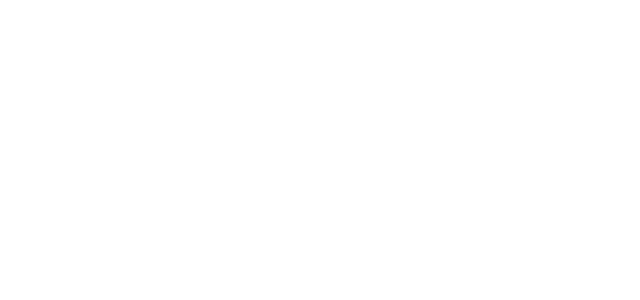
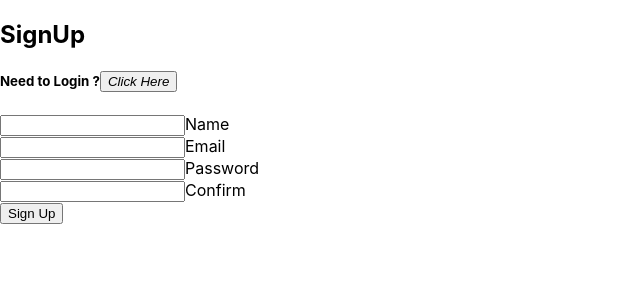
Before and after one commit to Orlandouchiha425/authentication, a React (Create React App) app: page / in a window 1280 px wide. Before the commit this address had no page. Shown: the top 300 px of the page, without its empty margins (0-640 px from the left). Built offline with nearby package versions, Linux system fonts and the light colour scheme.

Commit message:
fixed sign up and login forms

```diff
--- a/src/components/App/App.js
+++ b/src/components/App/App.js
@@ -1,8 +1,10 @@
-import React, { useState } from 'react';
-import SignUpForm from '../SignUpForm/SignUpForm';
-import { getUser } from '../../utilities/users-service';
+import React, { useState } from "react";
+import SignUpForm from "../SignUpForm/SignUpForm";
+import LoginForm from "../LoginForm/LoginForm";
+import { getUser } from "../../utilities/users-service";
 import { Routes, Route } from "react-router-dom";
-import Home from '../Home/Home';
+import UserLogOut from "../Logout/Logout";
+import Home from "../Home/Home";
 
 function App() {
   const [user, setUser] = useState(getUser());
@@ -10,11 +12,26 @@
   return (
     <div className="App">
       <Routes>
-        {user ?
-          <Route path="/" element={<Home setUser={setUser}/>}/>
-          :
-          <Route path="/signup" element={<SignUpForm setUser={setUser} user={user}/>}/>
-        }
+        {user ? (
+          <>
+            <Route path="/home" element={<Home setUser={setUser} />} />
+            <Route path='/logout' element = {<UserLogOut user={user} setUser={setUser}/>}/>
+
+          </>
+        ) : (
+          <>
+            <Route
+              path="/signup"
+              element={<SignUpForm setUser={setUser} user={user} />}
+            />
+            <Route
+              path="/login"
+              element={<LoginForm setUser={setUser} user={user} />}
+            />
+              <Route path="/*"  element={<SignUpForm  setUser={setUser} user={user}/>}/>
+
+          </>
+        )}
       </Routes>
     </div>
   );
--- a/src/components/Home/Home.jsx
+++ b/src/components/Home/Home.jsx
@@ -1,8 +1,9 @@
 import React from 'react'
-
 function Home() {
   return (
+    <>
     <div>Welcome Home!</div>
+    </>
   )
 }
 
--- /dev/null
+++ b/src/components/LoginForm/LoginForm.jsx
@@ -0,0 +1,42 @@
+import { useState } from 'react';
+import * as userService from '../../utilities/users-service';
+
+
+export default function LoginForm ({ setUser }) {
+    const [credentials, setCredentials ] = useState({
+        email: '',
+        password: ''
+    })
+    const [ error, setError ] = useState('')
+
+    const handleChange = (evt) => {
+        setCredentials({ ...credentials, [evt.target.name]: evt.target.value });
+        setError('');
+    }
+
+    const handleSubmit = async (evt) => {
+        evt.preventDefault()
+        try{
+            const user = await userService.login(credentials);
+            setUser(user)
+        }catch(error){
+            setError(error.message)
+        }
+    }
+
+return (
+    <div>
+        <div className="form-container">
+        <form autoComplete="off" onSubmit={handleSubmit}>
+            <label>Email</label>
+            <input type="email" name="email" value={credentials.email} onChange={handleChange} required />
+            <label>Password</label>
+            <input type="password" name="password" value={credentials.password} onChange={handleChange} required />
+            <button type="submit">LOG IN</button>
+        </form>
+        </div>
+        <h1 className="error-message">&nbsp;{error}</h1>
+    </div>
+)
+
+}
--- a/src/components/Logout/Logout.js
+++ b/src/components/Logout/Logout.js
@@ -1,9 +1,21 @@
-import React from 'react'
-
-function Logout() {
-  return (
-    <div>Logout</div>
-  )
+import { logout } from '../../utilities/users-service';
+// import styles from "./LogOut.module.css"
+export default function UserLogOut({ user, setUser }) {
+function handleLogOut() {
+  logout();
+  setUser(null);
 }
 
-export default Logout
+
+return (
+ <div className="snow">
+
+    <div>
+      <h1>{user.email}</h1>
+      <h1>{user.name}</h1>
+       <button  onClick={handleLogOut}>LOG OUT</button>
+    </div>
+
+    </div>
+  );
+  }
--- a/src/components/SignUpForm/SignUpForm.jsx
+++ b/src/components/SignUpForm/SignUpForm.jsx
@@ -1,71 +1,119 @@
 import { useState } from "react"
 import { signUp } from "../../utilities/users-service"
-// import { useNavigate } from "react-router-dom";
+import { useNavigate,Link } from "react-router-dom";
 
-export default function SignUpForm({user, setUser}){
-    const [state, setState]=useState({
-        name:'',
-        email:'',
-        password:'',
-        confirm:'',
-        error:''
-//decided to use function instead of class, this is saying , usestate will start with empty
-//name email et...state is how it starts/ or name empty. setState is how we want to change it dynamically
+export default function SignUpForm({ setUser, user }) {
+  const [state, setState] = useState({
+    name: "",
+    email: "",
+    password: "",
+    confirm: "",
+    error: "",
+  });
 
-    })
-    // let navigate=useNavigate()
+  let navigate = useNavigate();
 
   const handleChange = (evt) => {
-     setState({...state, [evt.target.name]: evt.target.value, error: '' })
+    setState({ ...state, [evt.target.name]: evt.target.value, error: "" });
 
     //this is saying, we want setState to by dynamic({will copy everything from state,name emailpassword etc
     //but in the [evt.target.name value error, we specified what needs to be dynamic or needs changed thats why password and confirm is not necessary]})
+  };
 
-    }
-
-
-
-  const  handleSubmit=async(evt)=>{
+  const handleSubmit = async (evt) => {
     evt.preventDefault();
     //prevent function stops the default action from happening and stops the bubbling
 
-    try{
-        const formData={...state} //assign variable fomdata to everything in state from line 4-8 empty ofcourse,havent done anything yet
+    try {
+      const formData = { ...state }; //assign variable fomdata to everything in state from line 4-8 empty ofcourse,havent done anything yet
       delete formData.error;
       delete formData.confirm;
 
-       const newUser=await signUp(formData)
-       setUser(newUser)
-
+      const newUser = await signUp(formData);
+      setUser(newUser);
+      navigate("/home");
       // const user=await SignUp(formData)
+    } catch (err) {
+      console.log(err);
+      setState({ error: "Sign Up Failed" });
     }
-      catch(err){
-        console.log(err)
-        setState({error: 'Sign Up Failed'})
-                 }
-    }
-
-
+  };
 
 
     const disable = state.password !== state.confirm;
     return (
+      <div>
+
       <div >
-        <div  >
-          <form autoComplete="off" onSubmit={handleSubmit} >
+        <h2>SignUp</h2>
+        <h5>
+          Need to Login ?
+          <Link className="nav-link active" to="/login">
+            <button>
+              <em>Click Here</em>
+            </button>
+          </Link>
+        </h5>
+        <form autoComplete="off" onSubmit={handleSubmit}>
+          <div >
+            <input
+              type="text"
+              name="name"
+              value={state.name}
+              onChange={handleChange}
+              required
+            />
             <label>Name</label>
-            <input type="text" name="name" value={state.name} onChange={handleChange} required />
+          </div>
+
+          <div >
+            <input
+              type="email"
+              name="email"
+              value={state.email}
+              onChange={handleChange}
+              required
+            />
             <label>Email</label>
-            <input type="email" name="email" value={state.email} onChange={handleChange} required />
+          </div>
+
+          <div >
+            <input
+              type="password"
+              name="password"
+              value={state.password}
+              onChange={handleChange}
+              required
+            />
             <label>Password</label>
-            <input type="password" name="password" value={state.password} onChange={handleChange} required />
+          </div>
+
+          <div >
+            <input
+              type="password"
+              name="confirm"
+              value={state.confirm}
+              onChange={handleChange}
+              required
+            />
+
             <label>Confirm</label>
-            <input type="password" name="confirm" value={state.confirm} onChange={handleChange} required />
-            <button type="submit" disabled={disable}>SIGN UP </button>
+          </div>
+
+          <button type="submit" disabled={disable}>
+            <span></span>
+            <span></span>
+            <span></span>
+            <span></span>
+            Sign Up
+          </button>
         </form>
       </div>
-        <h1 className="error-message">&nbsp;{state.error}</h1>
+      <p className="error-message">
+        &nbsp;{state.error} <style>{"body { background: color)}"}</style>
+      </p>
     </div>
+
     );
 
 }
--- a/src/index.js
+++ b/src/index.js
@@ -1,17 +1,13 @@
 import React from 'react';
 import ReactDOM from 'react-dom';
 import './index.css';
-import App from './components/App/App';
-import reportWebVitals from './reportWebVitals';
-import { BrowserRouter as Router} from 'react-router-dom'
+import App from "./components/App/App";
+import { BrowserRouter as Router } from 'react-router-dom';
+
 
 ReactDOM.render(
   <React.StrictMode>
-   <Router><App /></Router>
+    <Router><App /></Router>
   </React.StrictMode>,
   document.getElementById('root')
 );
-// If you want to start measuring performance in your app, pass a function
-// to log results (for example: reportWebVitals(console.log))
-// or send to an analytics endpoint. Learn more: https://bit.ly/CRA-vitals
-reportWebVitals();
```
Lines whose indentation alone changed are shown as unchanged.
